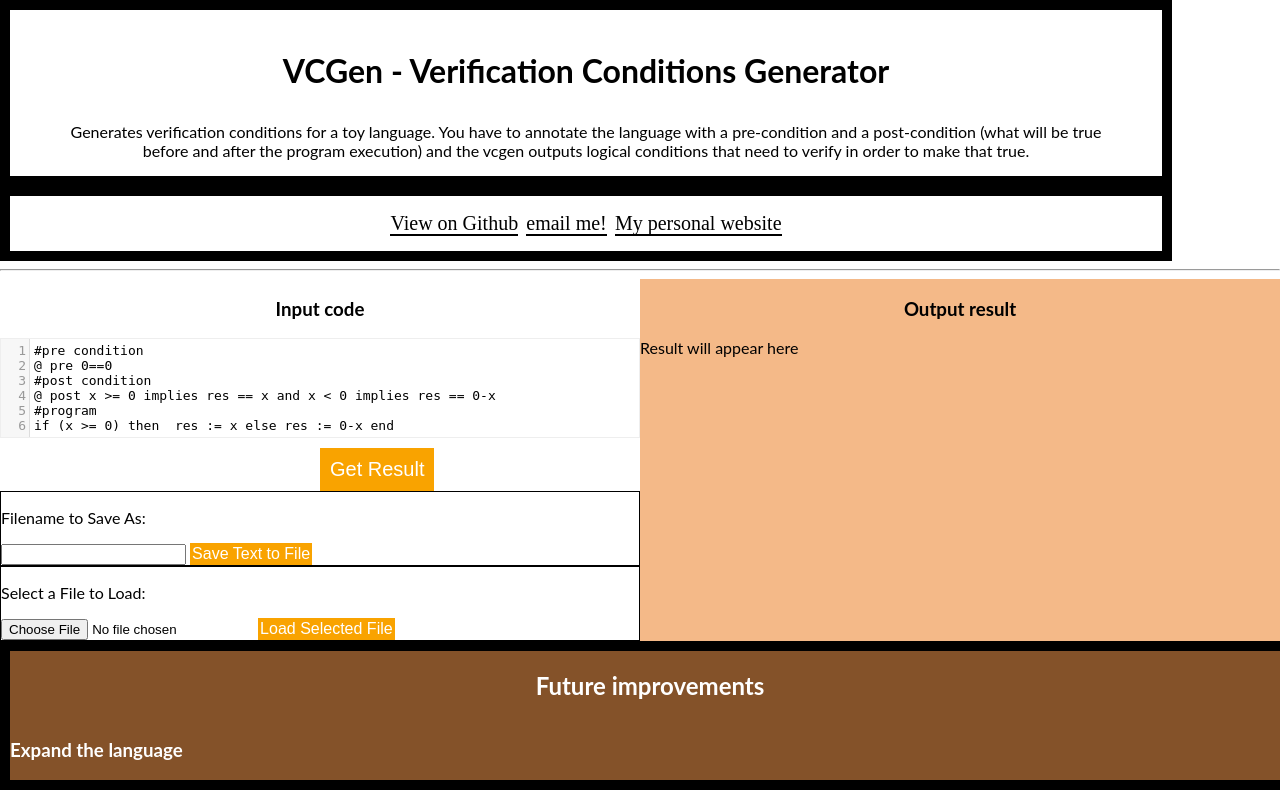
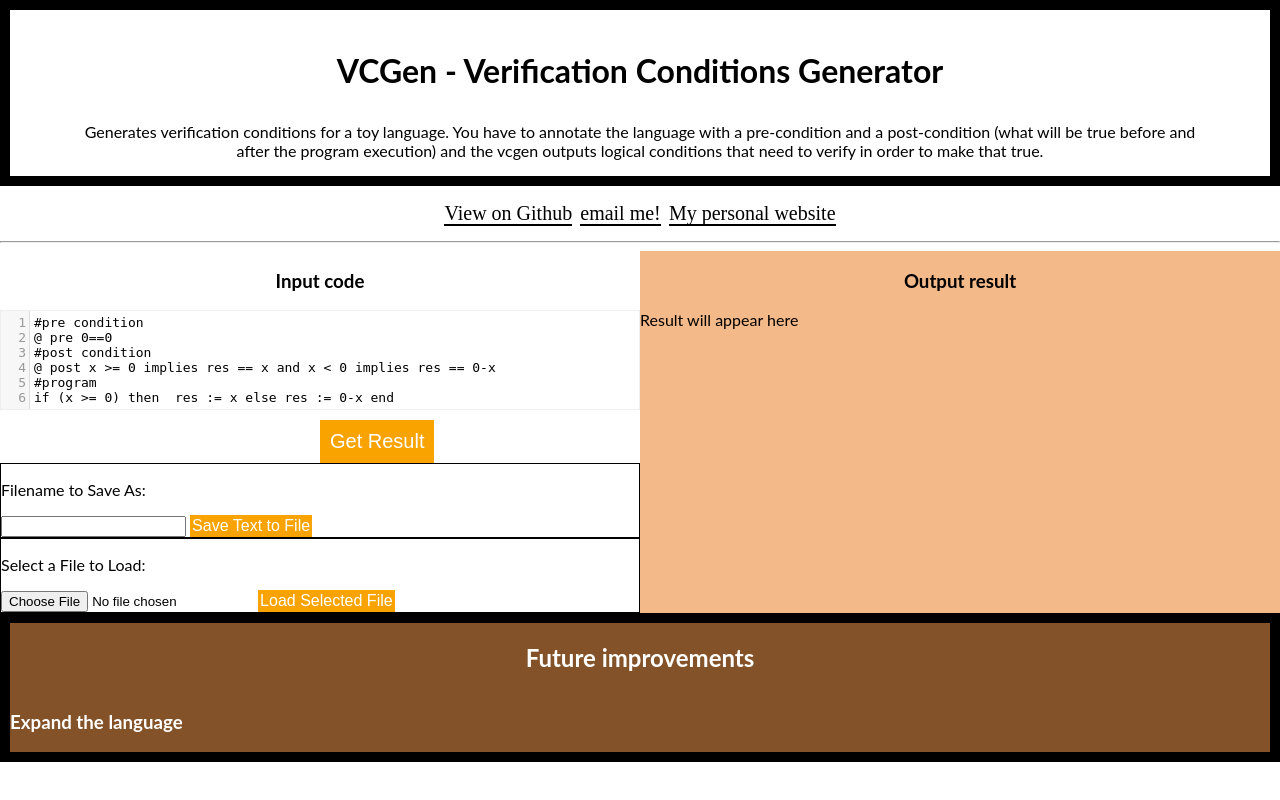
Before and after one commit to anaoaktree/vcgen, a Django app: page / in a window 1280 px wide. Run offline with Django 3.2, Linux system fonts and the light colour scheme; some libraries are stand-ins or nearby versions.

Commit message:
styling css borders

```diff
--- a/textinterface/static/textinterface/css/style.css
+++ b/textinterface/static/textinterface/css/style.css
@@ -17,17 +17,13 @@ h1,h2,h3{
 }
 
 #header,nav{
-	width: 90%;
+	width: 100%;
 	text-align: center;
-	border: 10px solid black;
-
 }
 
 #header{
-	width: calc(100%-20px);
+	width: calc(100% - 20px);
 	border: 10px solid black;
-
-
 }
 
 
@@ -51,7 +47,7 @@ section{
 #improvs{
 	background-color: #845229;
 	color:white;
-	width: calc(100%-20px);
+	width: calc(100% - 20px);
 	border: 10px solid black;
 }
 
```
